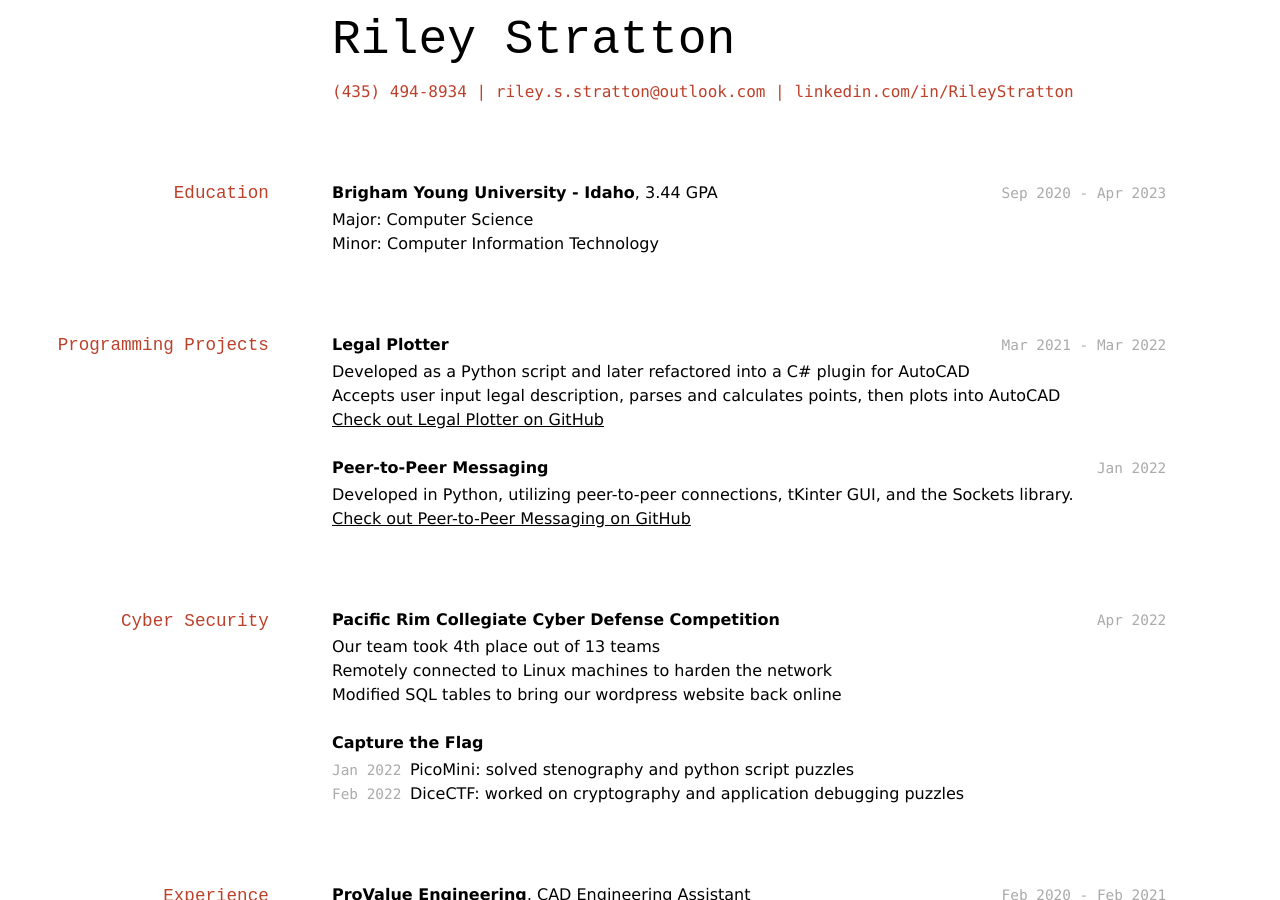
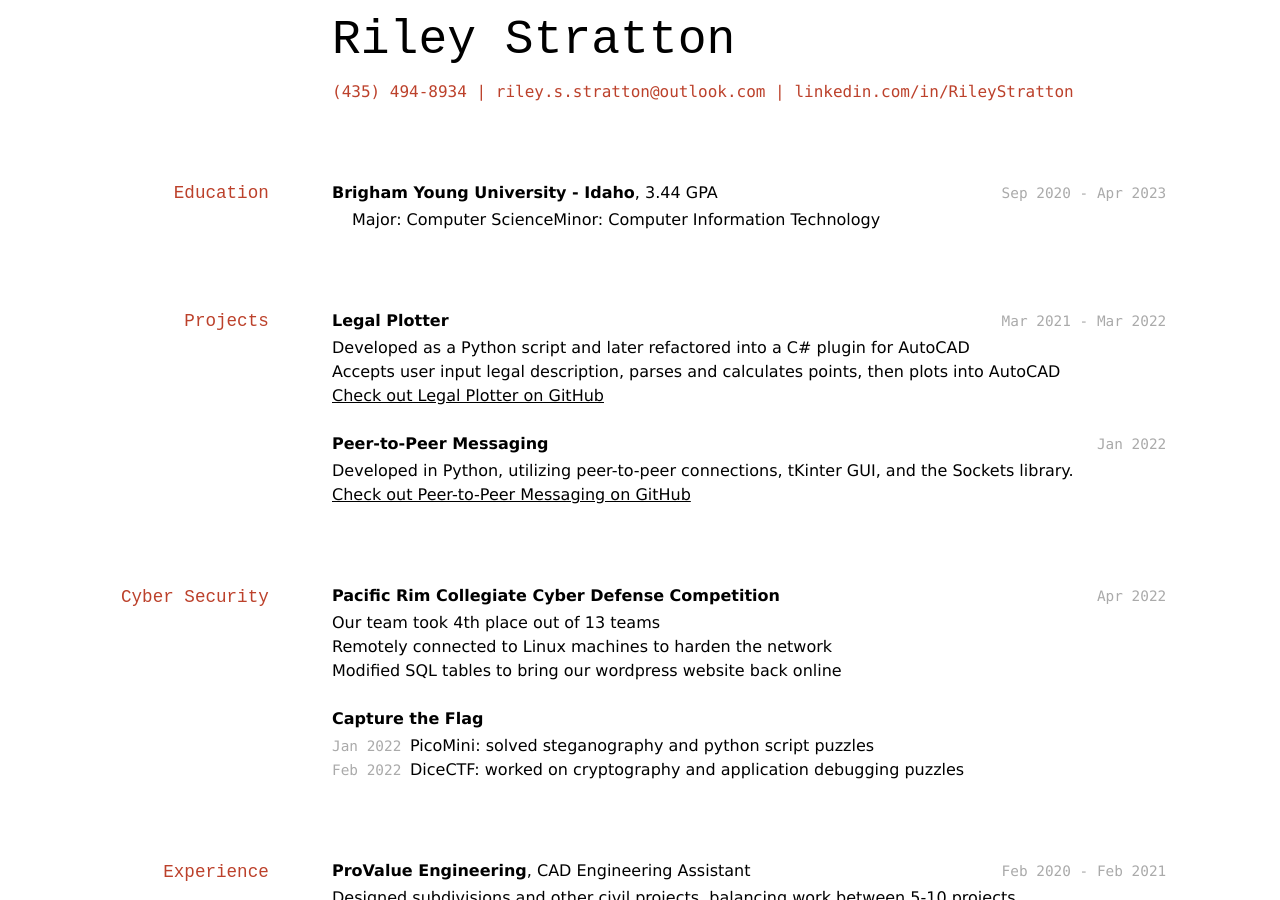
Before and after one commit to RileyStratton/RileyStrattonResume, a Jekyll site: the page built from docs/index.md, in a window 1280 px wide and 900 px high. Built offline with Jekyll 4.4.1, drawn with Linux system fonts in a browser that asks for light colours.

Commit message:
final final

```diff
--- a/docs/index.md
+++ b/docs/index.md
@@ -18,10 +18,9 @@ title: Riley Stratton's Resume
 `Sep 2020 - Apr 2023`
 __Brigham Young University - Idaho__, 3.44 GPA
 
-- Major: Computer Science
-- Minor: Computer Information Technology
+- Major: Computer Science | Minor: Computer Information Technology
 
-## Programming Projects
+## Projects
 
 `Mar 2021 - Mar 2022`
 __Legal Plotter__
@@ -47,7 +46,7 @@ __Pacific Rim Collegiate Cyber Defense Competition__
 
 __Capture the Flag__
 
-- `Jan 2022   ` PicoMini: solved stenography and python script puzzles
+- `Jan 2022   ` PicoMini: solved steganography and python script puzzles
 - `Feb 2022   ` DiceCTF: worked on cryptography and application debugging puzzles
 
 ## Experience
```
